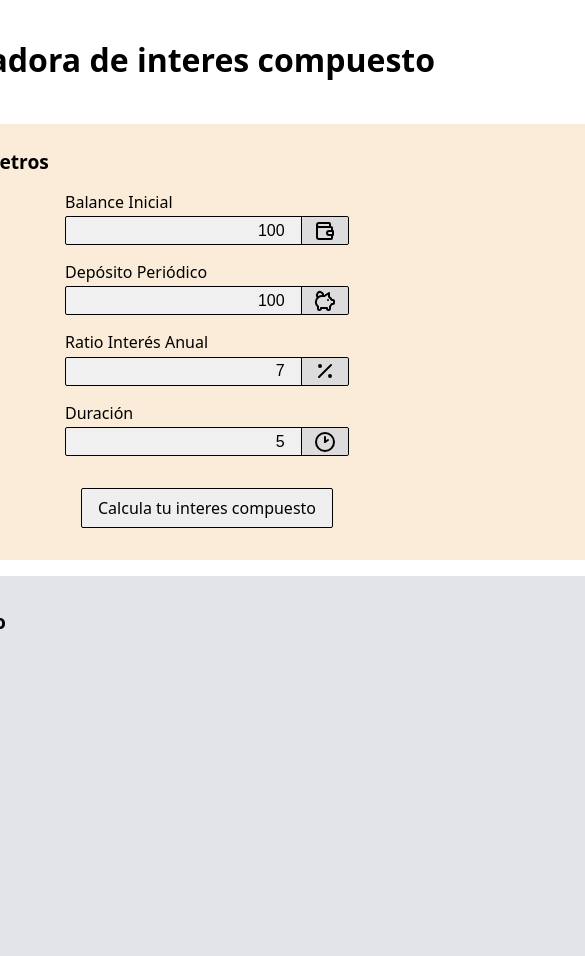
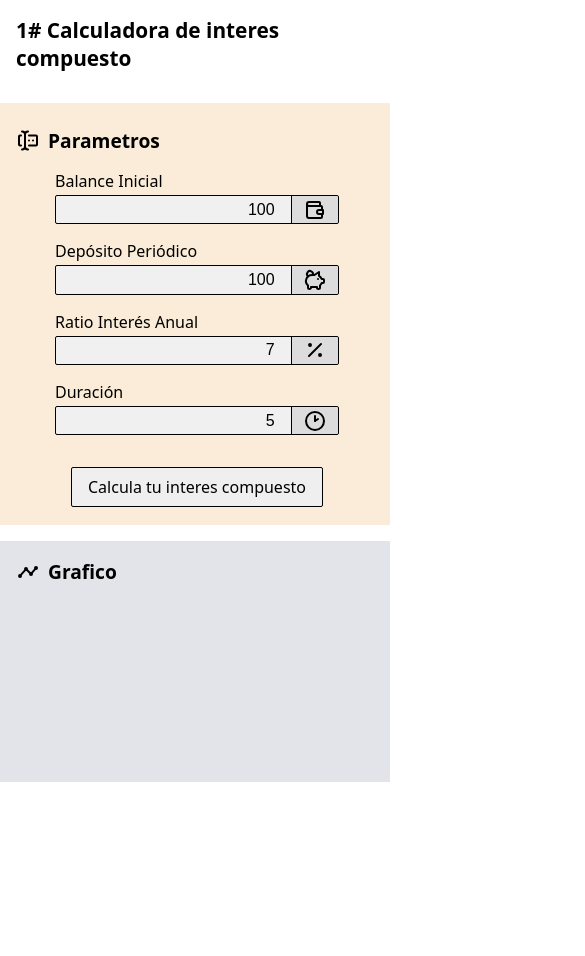
Before and after one commit to bysergygp/Compound-Interest-Calculator, a plain HTML site: page src/index.html in a window 390 px wide. Shown: the top 956 px of the page, 585 px wide, since content can reach past the window. After the commit the page ends 844 px from the top, so only its background shows below. Drawn offline with nearby package versions, Linux system fonts and the light colour scheme.

Commit message:
Frontend Responsive

```diff
--- a/src/index.css
+++ b/src/index.css
@@ -7,12 +7,14 @@ body{
     position: relative;
     display: flex;
     justify-content: center;
+    align-content: flex-start;
 }
 
 main {
     width: 900px;
     height: auto;
-    display: grid;
+    display: flex;
+    flex-direction: column;
     gap: 1rem;
     margin-bottom: 1rem;
 }
@@ -79,6 +81,7 @@ section {
             border: 1px solid #000;
             border-radius: 2px;
             justify-content: space-between;
+            width: auto;
 
             input {
                 background: transparent;
@@ -114,7 +117,40 @@ section {
 
 .chartCompoundInterestBox {
     background: #e3e4e9;
+    height: 100%;
+    margin-bottom: 5rem;
+
+    canvas {
+        height: max-content;
+    }
 }
+
+
+@media only screen and (max-width: 800px) {
+    main {
+        width: 100%;
+    }
+
+    header {
+        span, h1 {
+            font-size: 1.3rem;
+        }
+    }
+
+    section, header {
+        margin-left: 0rem;
+        margin-right: 0rem;
+        padding: 0.1rem 1rem;
+    }
+
+    .inputParamsBox
+    form {
+        margin-left: 10vw;
+        margin-right: 10vw;
+    }
+
+}
+
 
 input:focus-visible {
     outline: 0;
```
